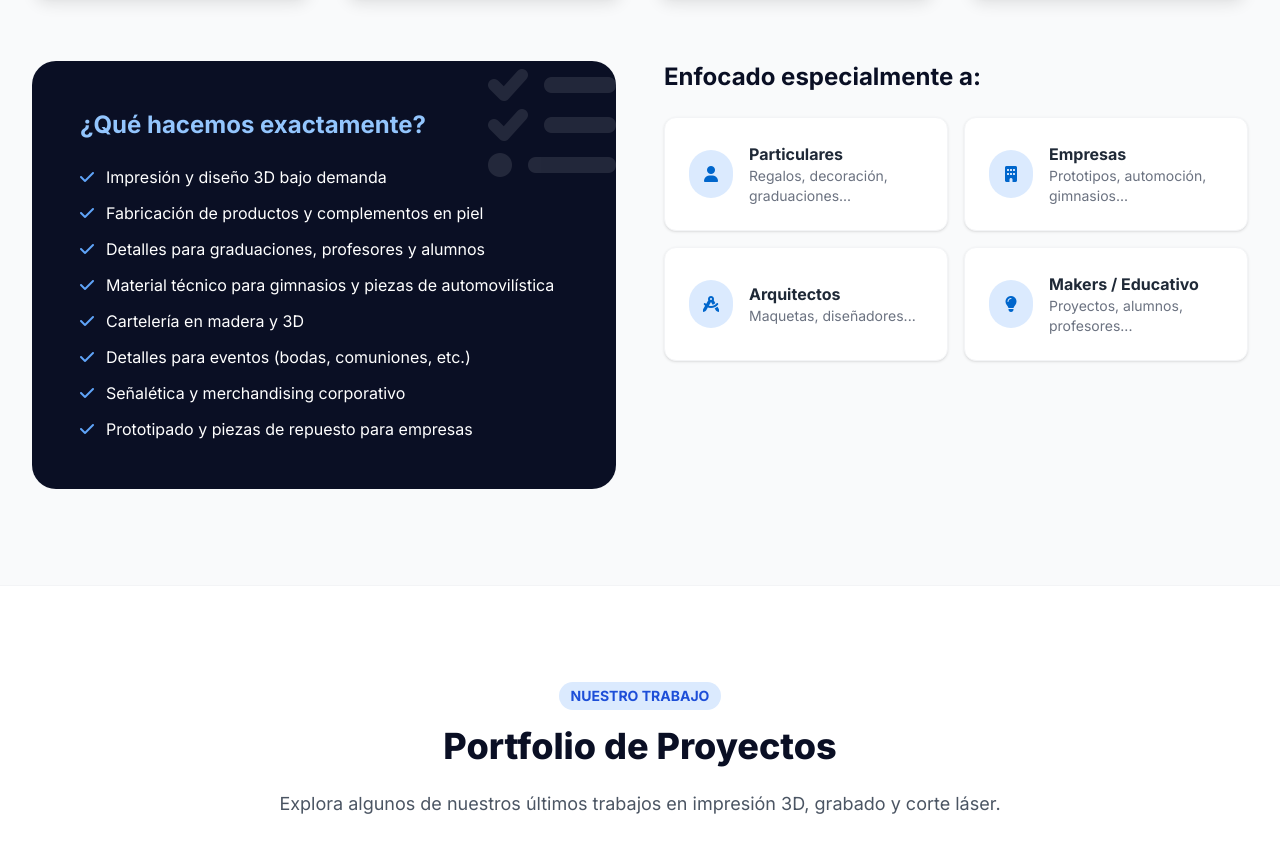
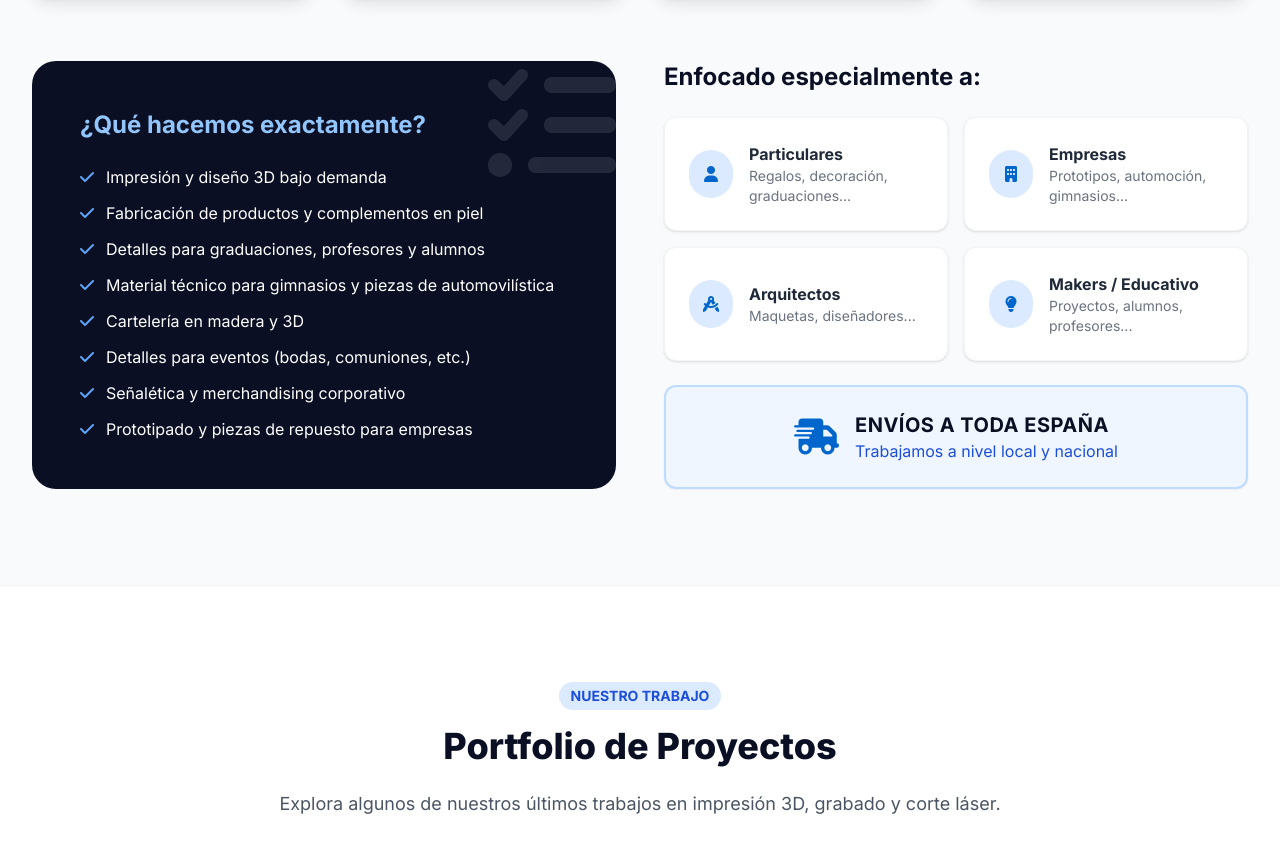
Before and after one commit to frankpancorbo/bluelab, a plain HTML site: page index.html in a window 1280 px wide. Shown: the part 2289-3142 px from the top of the page. Drawn offline with nearby package versions, Linux system fonts and the light colour scheme; no server answers.

Commit message:
Update index.html

```diff
--- a/index.html
+++ b/index.html
@@ -257,9 +257,9 @@
                     </ul>
                 </div>
 
-                <div>
+                <div class="flex flex-col h-full">
                     <h3 class="text-2xl font-bold text-blue-900 mb-6">Enfocado especialmente a:</h3>
-                    <div class="grid grid-cols-1 sm:grid-cols-2 gap-4">
+                    <div class="grid grid-cols-1 sm:grid-cols-2 gap-4 mb-6">
                         <div class="bg-white p-6 rounded-xl shadow border border-gray-100 flex items-center gap-4">
                             <div class="bg-blue-100 p-3 rounded-full text-blue-600"><i class="fa-solid fa-user fa-fw"></i></div>
                             <div>
@@ -287,6 +287,17 @@
                                 <h4 class="font-bold text-gray-800">Makers / Educativo</h4>
                                 <p class="text-sm text-gray-500">Proyectos, alumnos, profesores...</p>
                             </div>
+                        </div>
+                    </div>
+
+                    <!-- Nuevo bloque de envíos a toda España -->
+                    <div class="bg-blue-50 border-2 border-blue-200 rounded-xl p-6 mt-auto flex items-center justify-center gap-4 shadow-sm">
+                        <div class="text-blue-600">
+                            <i class="fa-solid fa-truck-fast text-4xl"></i>
+                        </div>
+                        <div>
+                            <h4 class="text-xl font-bold text-blue-900 uppercase tracking-wide">Envíos a toda ESPAÑA</h4>
+                            <p class="text-blue-700 font-medium">Trabajamos a nivel local y nacional</p>
                         </div>
                     </div>
                 </div>
```
